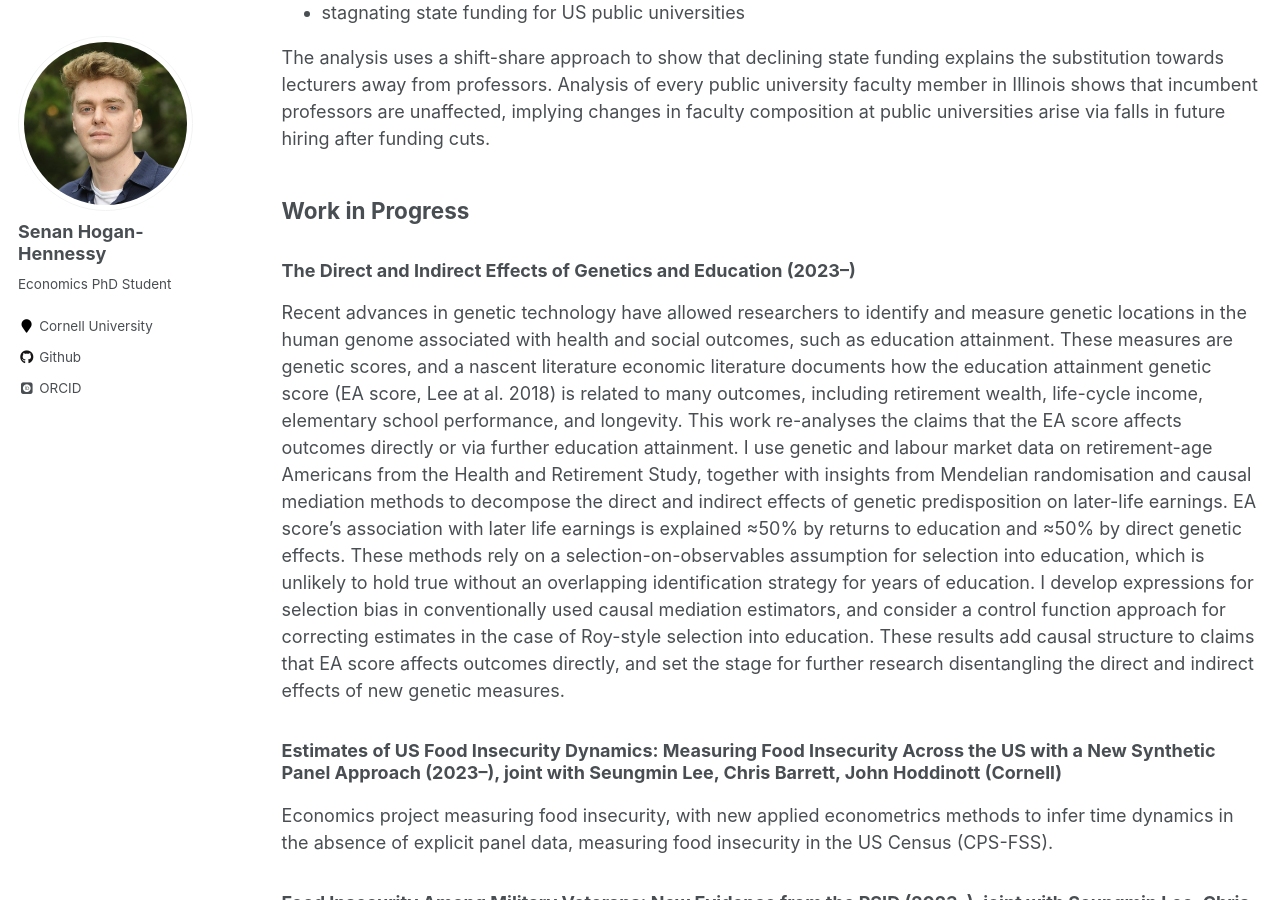
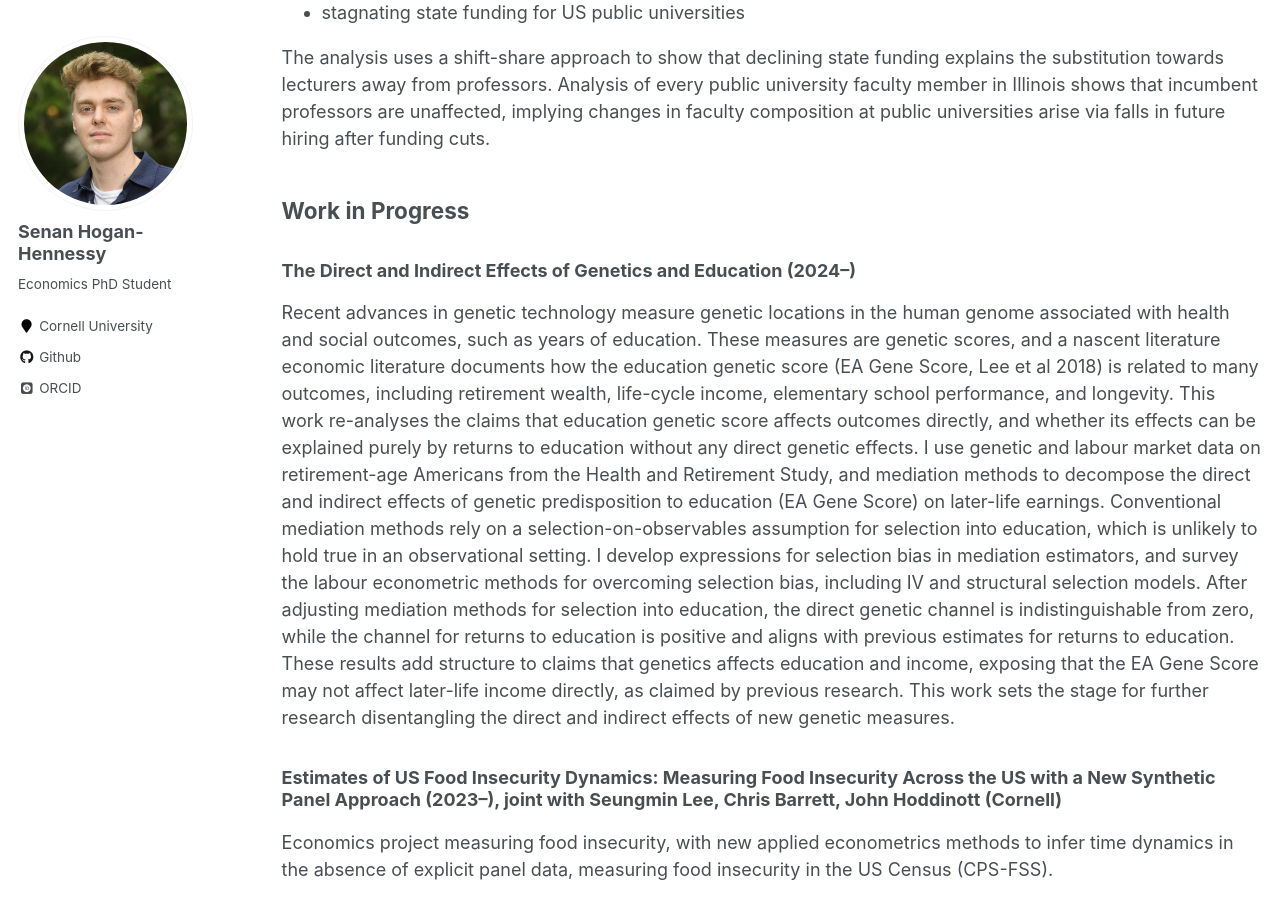
Before and after one commit to shoganhennessy/shoganhennessy.github.io, a Jekyll site: the page built from _pages/research.md, in a window 1280 px wide and 900 px high, scrolled down 502 px. Built offline with Jekyll 4.4.1, drawn with Linux system fonts in a browser that asks for light colours; some web fonts are replaced.

Commit message:
updating an abstract on the research page (it had been outdated for a while).

```diff
--- a/_pages/research.md
+++ b/_pages/research.md
@@ -22,16 +22,17 @@ Analysis of every public university faculty member in Illinois shows that incumb
 
 ## Work in Progress
 
-### The Direct and Indirect Effects of Genetics and Education (2023--)
+### The Direct and Indirect Effects of Genetics and Education (2024--)
 
-Recent advances in genetic technology have allowed researchers to identify and measure genetic locations in the human genome associated with health and social outcomes, such as education attainment.
-These measures are genetic scores, and a nascent literature economic literature documents how the education attainment genetic score (EA score, Lee at al. 2018) is related to many outcomes, including retirement wealth, life-cycle income, elementary school performance, and longevity.
-This work re-analyses the claims that the EA score affects outcomes directly or via further education attainment.
-I use genetic and labour market data on retirement-age Americans from the Health and Retirement Study, together with insights from Mendelian randomisation and causal mediation methods to decompose the direct and indirect effects of genetic predisposition on later-life earnings.
-EA score's association with later life earnings is explained ≈50% by returns to education and ≈50% by direct genetic effects.
-These methods rely on a selection-on-observables assumption for selection into education, which is unlikely to hold true without an overlapping identification strategy for years of education.
-I develop expressions for selection bias in conventionally used causal mediation estimators, and consider a control function approach for correcting estimates in the case of Roy-style selection into education.
-These results add causal structure to claims that EA score affects outcomes directly, and set the stage for further research disentangling the direct and indirect effects of new genetic measures.
+Recent advances in genetic technology measure genetic locations in the human genome associated with health and social outcomes, such as years of education.
+These measures are genetic scores, and a nascent literature economic literature documents how the education genetic score (EA Gene Score, Lee et al 2018) is related to many outcomes, including retirement wealth, life-cycle income, elementary school performance, and longevity.
+This work re-analyses the claims that education genetic score affects outcomes directly, and whether its effects can be explained purely by returns to education without any direct genetic effects.
+I use genetic and labour market data on retirement-age Americans from the Health and Retirement Study, and mediation methods to decompose the direct and indirect effects of genetic predisposition to education (EA Gene Score) on later-life earnings.
+Conventional mediation methods rely on a selection-on-observables assumption for selection into education, which is unlikely to hold true in an observational setting.
+I develop expressions for selection bias in mediation estimators, and survey the labour econometric methods for overcoming selection bias, including IV and structural selection models.
+After adjusting mediation methods for selection into education, the direct genetic channel is indistinguishable from zero, while the channel for returns to education is positive and aligns with previous estimates for returns to education.
+These results add structure to claims that genetics affects education and income, exposing that the EA Gene Score may not affect later-life income directly, as claimed by previous research.
+This work sets the stage for further research disentangling the direct and indirect effects of new genetic measures.
 
 ### Estimates of US Food Insecurity Dynamics: Measuring Food Insecurity Across the US with a New Synthetic Panel Approach (2023--), joint with Seungmin Lee, Chris Barrett, John Hoddinott (Cornell)
 
```
